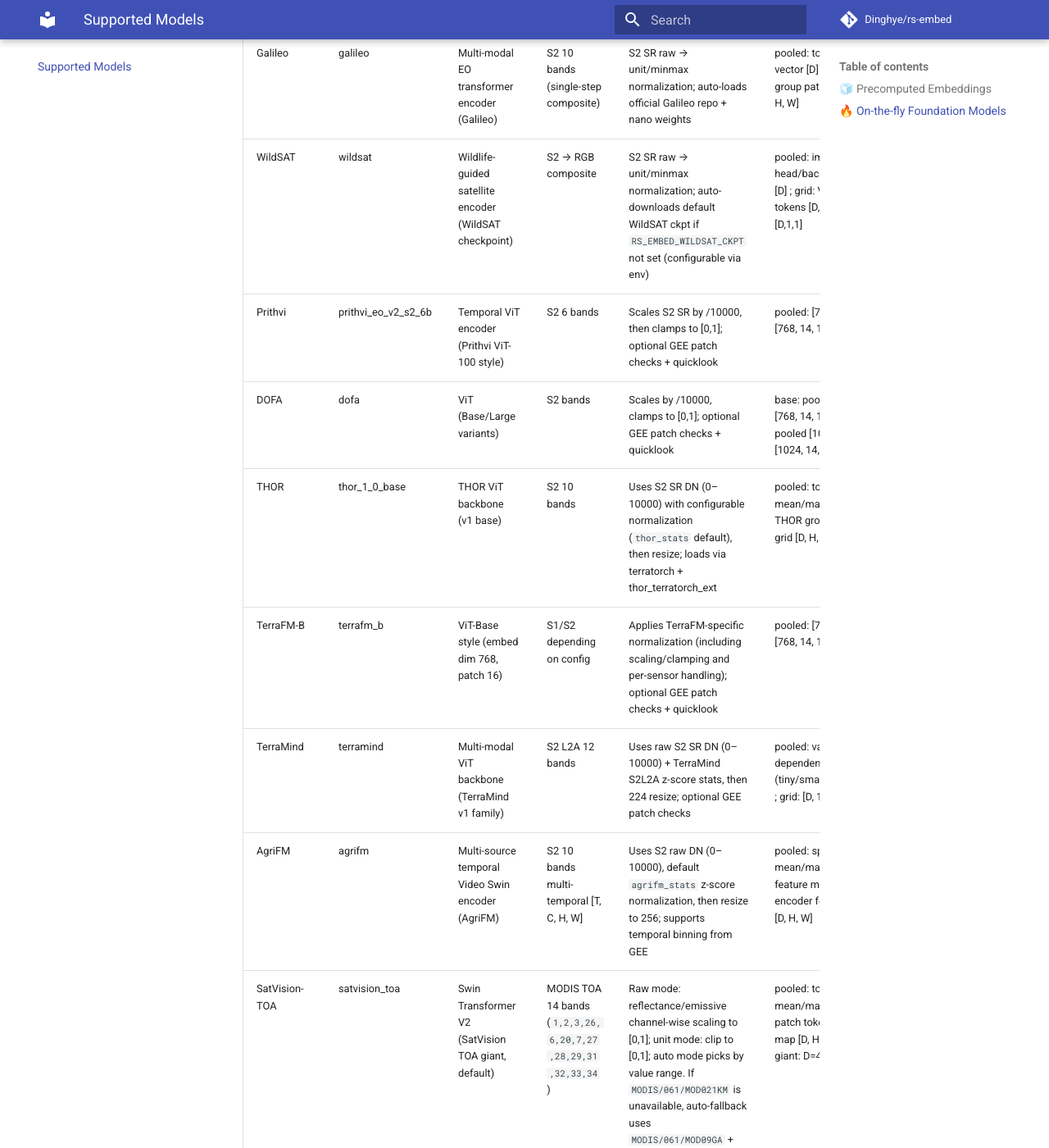
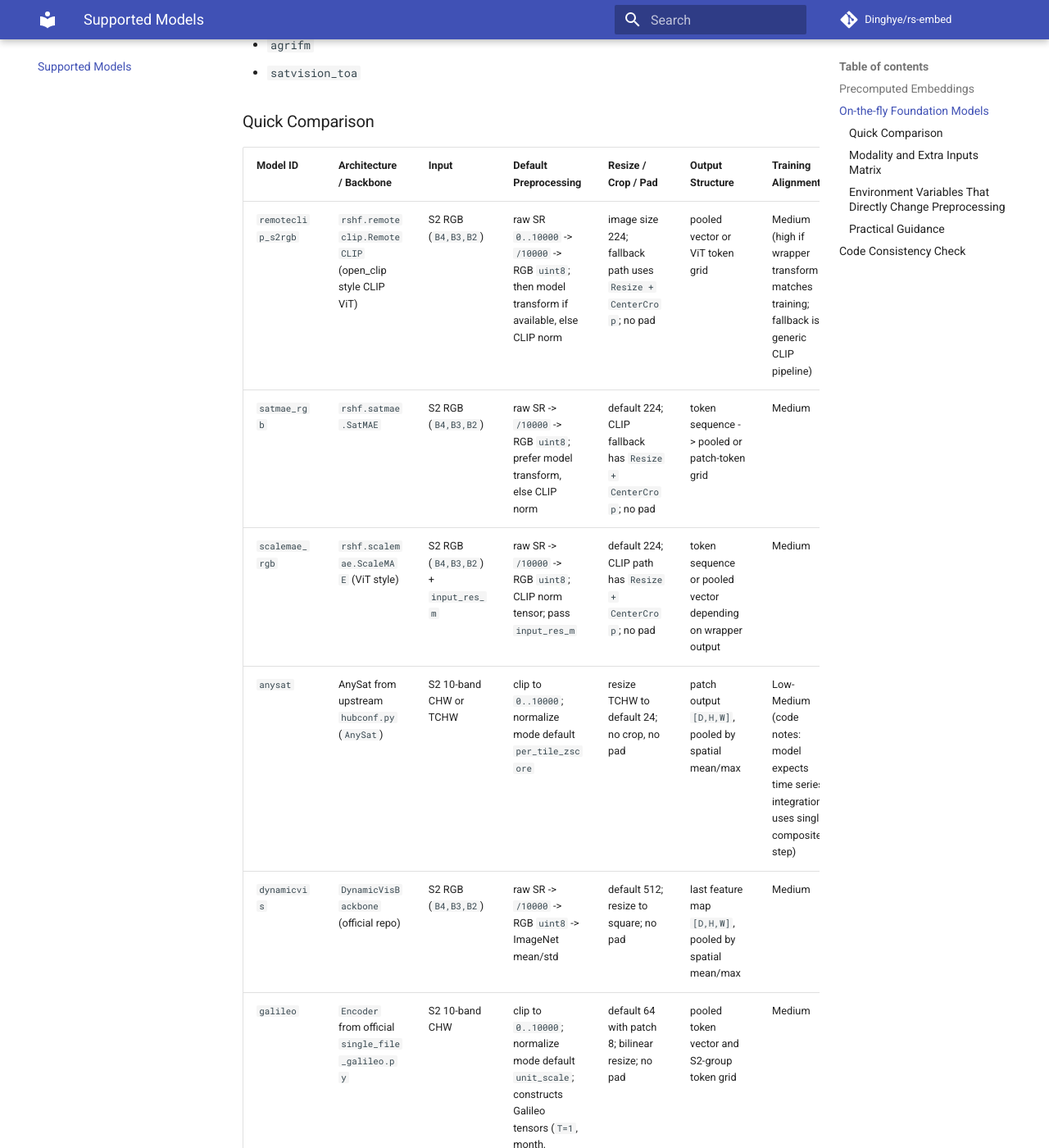
Before and after one commit to Dinghye/rs-embed, an MkDocs documentation site: the page built from docs/models.md, in a window 1280 px wide and 1400 px high, scrolled down 1464 px. Shown: the whole window at 82% size. Built offline with MkDocs 1.6.1 and Material for MkDocs 9.7.7, drawn with Linux system fonts in a browser that asks for light colours; comment, search, counter and statistics services are not loaded; some of the changed text lies outside the part shown.

Commit message:
fix:prithvi error;add:model docs

```diff
--- a/docs/models.md
+++ b/docs/models.md
@@ -2,33 +2,129 @@
 
 This page lists supported model backends and their I/O characteristics.
 
+## Precomputed Embeddings
 
-
-## 🧊 **Precomputed Embeddings**
-
-|**Model**|**ID**|**Output**|**Resolution**|**Dim**|**Time Coverage**|**Notes**|
+| **Model** | **ID** | **Output** | **Resolution** | **Dim** | **Time Coverage** | **Notes** |
 |---|---|---|---|---|---|---|
-|**Tessera**|tessera|pooled / grid|0.1°|128|2017–2025|GeoTessera global tile embeddings|
-|**Google Satellite Embedding (Alpha Earth)**|gse_annual|pooled / grid|10 m|64|2017–2024|Annual embeddings via GEE|
-|**Copernicus Embed**|copernicus_embed|pooled / grid|0.25°|768|2021|Official Copernicus embeddings|
+| **Tessera** | `tessera` | pooled / grid | 0.1° | 128 | 2017–2025 | GeoTessera global tile embeddings |
+| **Google Satellite Embedding (Alpha Earth)** | `gse_annual` | pooled / grid | 10 m | 64 | 2017–2024 | Annual embeddings via GEE |
+| **Copernicus Embed** | `copernicus_embed` | pooled / grid | 0.25° | 768 | 2021 | Official Copernicus embeddings |
 
 ---
-## 🔥  **On-the-fly Foundation Models**
 
-| **Model**  | **ID**          | **Architecture**                                | **Input**       | **Preprocessing / Normalization**                        | **Raw output dimension(s)**                                                        | **Note**        ｜
-|------------|------------------|-------------------------------------------------|---------------------------|------------------------------------------------------------------------------------------------------------------------------------|------------------------------------------------------------------------------------|------------------|
-| RemoteClip | remoteclip_s2rgb | CLIP-style Vision Transformer (ViT-B/32)        | S2 → RGB composite        | RGB → uint8 + CLIP image normalization (mean/std); optional GEE patch checks + quicklook                                         | pooled: [512] (projection dim) ; grid: [768, 7, 7] (ViT width + 224/32 tokens)     |                  |
-| SatMAE     | satmae_rgb     | ViT-L/16 (Masked Autoencoder-style pretraining) | S2 → RGB composite        | RGB → uint8 + CLIP image normalization; optional GEE patch checks + quicklook                                                   | pooled: [1024] ; grid: [1024, 14, 14]                                              |                  |
-| ScaleMAE   | scalemae_rgb   | ViT-L/16 (Masked Autoencoder-style)             | S2 → RGB composite        | RGB → uint8 + CLIP image normalization; optional GEE patch checks + quicklook                                                | pooled: [1024] ; grid: [1024, 14, 14]                                              |                  |
-| AnySat     | anysat         | Multi-modal EO transformer (AnySat base)        | S2 10 bands (single-step composite) | S2 SR raw → optional per-tile normalization; uses AnySat patch output as embedding grid                                        | pooled: [D] (patch mean/max) ; grid: [D, H, W]                                     | From AnySat      |
-| DynamicVis | dynamicvis     | Dynamic sparse visual backbone (Mamba-based)    | S2 → RGB composite        | RGB → ImageNet normalization; requires DynamicVis/OpenMMLab runtime deps + HF checkpoint                                        | pooled: last-stage feature mean/max ; grid: last-stage feature map [D, H, W]        | From DynamicVis  |
-| Galileo    | galileo        | Multi-modal EO transformer encoder (Galileo)    | S2 10 bands (single-step composite) | S2 SR raw → unit/minmax normalization; auto-loads official Galileo repo + nano weights                                          | pooled: token-mean vector [D] ; grid: S2-group patch tokens [D, H, W]               | From Galileo     |
-| WildSAT    | wildsat        | Wildlife-guided satellite encoder (WildSAT checkpoint) | S2 → RGB composite   | S2 SR raw → unit/minmax normalization; auto-downloads default WildSAT ckpt if `RS_EMBED_WILDSAT_CKPT` not set (configurable via env) | pooled: image-head/backbone vector [D] ; grid: ViT patch tokens [D, H, W] or [D,1,1] | From WildSAT     |
-| Prithvi    | prithvi_eo_v2_s2_6b   | Temporal ViT encoder (Prithvi ViT-100 style)    | S2 6 bands         | Scales S2 SR by /10000, then clamps to [0,1]; optional GEE patch checks + quicklook                                                 | pooled: [768] ; grid: [768, 14, 14]                                                | From TerraTorch  |
-| DOFA       | dofa          | ViT (Base/Large variants)                       | S2 bands            | Scales by /10000, clamps to [0,1]; optional GEE patch checks + quicklook                                                       | base: pooled [768], grid [768, 14, 14] ; large: pooled [1024], grid [1024, 14, 14] | From TorchGeo    |
-| THOR       | thor_1_0_base | THOR ViT backbone (v1 base)                     | S2 10 bands         | Uses S2 SR DN (0–10000) with configurable normalization (`thor_stats` default), then resize; loads via terratorch + thor_terratorch_ext | pooled: token mean/max [D] ; grid: THOR grouped token grid [D, H, W]               | From FM4CS/THOR  |
-| TerraFM-B  | terrafm_b        | ViT-Base style (embed dim 768, patch 16)        | S1/S2 depending on config | Applies TerraFM-specific normalization (including scaling/clamping and per-sensor handling); optional GEE patch checks + quicklook | pooled: [768] ; grid: [768, 14, 14]                                                |                  |
-| TerraMind  | terramind        | Multi-modal ViT backbone (TerraMind v1 family) | S2 L2A 12 bands     | Uses raw S2 SR DN (0–10000) + TerraMind S2L2A z-score stats, then 224 resize; optional GEE patch checks                              | pooled: variant dependent (tiny/small/base/large) ; grid: [D, 14, 14]              | From TerraTorch  |
-| AgriFM     | agrifm           | Multi-source temporal Video Swin encoder (AgriFM) | S2 10 bands multi-temporal [T, C, H, W] | Uses S2 raw DN (0–10000), default `agrifm_stats` z-score normalization, then resize to 256; supports temporal binning from GEE | pooled: spatial mean/max of encoder feature map [D] ; grid: encoder feature map [D, H, W] | From AgriFM      |
-| SatVision-TOA | satvision_toa | Swin Transformer V2 (SatVision TOA giant, default) | MODIS TOA 14 bands (`1,2,3,26,6,20,7,27,28,29,31,32,33,34`) | Raw mode: reflectance/emissive channel-wise scaling to [0,1]; unit mode: clip to [0,1]; auto mode picks by value range. If `MODIS/061/MOD021KM` is unavailable, auto-fallback uses `MODIS/061/MOD09GA` + `MODIS/061/MOD21A1D` proxy channels. | pooled: token mean/max [D] ; grid: patch tokens/feature map [D, H, W] (default giant: D=4096) | From NASA CISTO SatVision |
-| FoMo       | fomo             | MultiSpectral ViT (FoMo-Net_1 style)          | S2 SR 12 bands      | Uses S2 raw DN (0-10000), default unit-scale normalization, 64 resize; loads FoMo-Bench code + FoMo-Net checkpoint                | pooled: token mean/max [768] ; grid: spectral-averaged patch tokens [768, H, W]    | From FoMo-Bench  |
+## On-the-fly Foundation Models
+
+Source of truth:
+
+- `rs-embed/src/rs_embed/embedders/catalog.py`
+- `rs-embed/src/rs_embed/embedders/onthefly_*.py`
+- `rs-embed/src/rs_embed/embedders/_vit_mae_utils.py`
+- `rs-embed/src/rs_embed/embedders/runtime_utils.py`
+
+Registered on-the-fly IDs:
+
+- `remoteclip_s2rgb`
+- `satmae_rgb`
+- `scalemae_rgb`
+- `anysat`
+- `dynamicvis`
+- `galileo`
+- `wildsat`
+- `prithvi_eo_v2_s2_6b`
+- `terrafm_b`
+- `terramind`
+- `dofa`
+- `fomo`
+- `thor_1_0_base`
+- `agrifm`
+- `satvision_toa`
+
+### Quick Comparison
+
+| Model ID | Architecture / Backbone | Input | Default Preprocessing | Resize / Crop / Pad | Output Structure | Training Alignment |
+|---|---|---|---|---|---|---|
+| `remoteclip_s2rgb` | `rshf.remoteclip.RemoteCLIP` (open_clip style CLIP ViT) | S2 RGB (`B4,B3,B2`) | raw SR `0..10000` -> `/10000` -> RGB `uint8`; then model transform if available, else CLIP norm | image size 224; fallback path uses `Resize + CenterCrop`; no pad | pooled vector or ViT token grid | Medium (high if wrapper transform matches training; fallback is generic CLIP pipeline) |
+| `satmae_rgb` | `rshf.satmae.SatMAE` | S2 RGB (`B4,B3,B2`) | raw SR -> `/10000` -> RGB `uint8`; prefer model transform, else CLIP norm | default 224; CLIP fallback has `Resize + CenterCrop`; no pad | token sequence -> pooled or patch-token grid | Medium |
+| `scalemae_rgb` | `rshf.scalemae.ScaleMAE` (ViT style) | S2 RGB (`B4,B3,B2`) + `input_res_m` | raw SR -> `/10000` -> RGB `uint8`; CLIP norm tensor; pass `input_res_m` | default 224; CLIP path has `Resize + CenterCrop`; no pad | token sequence or pooled vector depending on wrapper output | Medium |
+| `anysat` | AnySat from upstream `hubconf.py` (`AnySat`) | S2 10-band CHW or TCHW | clip to `0..10000`; normalize mode default `per_tile_zscore` | resize TCHW to default 24; no crop, no pad | patch output `[D,H,W]`, pooled by spatial mean/max | Low-Medium (code notes: model expects time series, integration uses single composite step) |
+| `dynamicvis` | `DynamicVisBackbone` (official repo) | S2 RGB (`B4,B3,B2`) | raw SR -> `/10000` -> RGB `uint8` -> ImageNet mean/std | default 512; resize to square; no pad | last feature map `[D,H,W]`, pooled by spatial mean/max | Medium |
+| `galileo` | `Encoder` from official `single_file_galileo.py` | S2 10-band CHW | clip to `0..10000`; normalize mode default `unit_scale`; constructs Galileo tensors (`T=1`, month, masks), optional NDVI channel | default 64 with patch 8; bilinear resize; no pad | pooled token vector and S2-group token grid | Medium |
+| `wildsat` | WildSAT backbone + optional image head from checkpoint | S2 RGB CHW | clip to `0..10000` then `/10000`; default normalization `minmax`; convert to `uint8` then unit tensor | default 224; resize RGB; no pad | pooled branch output and optional grid (token or feature path) | Medium-Low |
+| `prithvi_eo_v2_s2_6b` | TerraTorch `BACKBONE_REGISTRY` Prithvi backbone | S2 6-band (`BLUE,GREEN,RED,NIR_NARROW,SWIR_1,SWIR_2`) | raw SR -> `/10000` -> clamp `[0,1]`; prep mode from env | default mode `resize` to 224; optional `pad` to patch multiple (legacy) | token sequence -> pooled or patch-token grid | Medium |
+| `terrafm_b` | TerraFM-B from HF code/weights | S2 12-band or S1 VV/VH | S2: `/10000` to `[0,1]`; S1: `log1p` + p99 scaling to `[0,1]` | resize to 224; no pad | pooled embedding, optional feature-map grid | Medium |
+| `terramind` | TerraTorch `BACKBONE_REGISTRY` TerraMind backbone | S2 SR 12-band | raw `0..10000`; resize 224; z-score with TerraMind v1/v01 pretrained mean/std | fixed 224; no pad | token sequence -> pooled or patch-token grid | High |
+| `dofa` | TorchGeo DOFA (`dofa_base_patch16_224` / `dofa_large_patch16_224`) | multi-band SR CHW + wavelengths | raw SR -> `/10000` to `[0,1]`; provide/infer wavelengths | bilinear resize to 224; explicitly no crop/pad | pooled vector or token grid (usually 14x14) | Medium-High |
+| `fomo` | FoMo `MultiSpectralViT` (FoMo-Bench) | S2 SR 12-band | clip `0..10000`; default `unit_scale` (optional minmax/none) | default 64; bilinear resize; no pad | token sequence pooled; grid as spectral-mean patch-token map | Medium |
+| `thor_1_0_base` | THOR via TerraTorch + `thor_terratorch_ext` | S2 SR 10-band | clip `0..10000`; default `thor_stats` z-score after reflectance scaling | default 288; bilinear resize; no pad | pooled tokens and grouped token grid | Medium-High |
+| `agrifm` | AgriFM `PretrainingSwinTransformer3DEncoder` | S2 10-band time series `[T,C,H,W]` | clip `0..10000`; default `agrifm_stats` z-score using official config stats | default 224; TCHW resize; no pad | feature map grid `[D,H,W]`, pooled by spatial mean/max | High |
+| `satvision_toa` | `timm` `SwinTransformerV2` (SatVision-TOA checkpoints) | TOA 14 channels in strict order | channel-aware normalization to `[0,1]` (`auto/raw/unit`, reflectance + emissive calibration) | default 128; bilinear resize; no pad | model output as pooled or grid depending on tensor shape | High (if band order and calibration match checkpoint) |
+
+### Modality and Extra Inputs Matrix
+
+Interpretation:
+
+- "Backbone multimodal" means the upstream foundation model family supports multiple modalities.
+- "Current rs-embed path" means what this implementation currently feeds in practice.
+- "Requires extra metadata" means additional non-image inputs required by the forward path (hard requirement).
+
+| Model ID | Backbone multimodal? | Current rs-embed path uses multiple modalities? | Multi-input forward (beyond image tensor)? | Requires extra metadata? |
+|---|---|---|---|---|
+| `remoteclip_s2rgb` | No | No | No | No |
+| `satmae_rgb` | No | No | No | No |
+| `scalemae_rgb` | No | No | Yes (`input_res_m`) | Yes: scale/resolution (`sensor.scale_m`) |
+| `anysat` | Yes | No (S2 path only in current adapter) | Yes (`s2`, `s2_dates`) | Yes: day-of-year/date signal (derived from temporal range) |
+| `dynamicvis` | No | No | No | No |
+| `galileo` | Yes | Mostly S2 path in current adapter | Yes (multiple tensors + masks + `months`) | Yes: month/time signal (derived from temporal range) |
+| `wildsat` | No | No | No | No |
+| `prithvi_eo_v2_s2_6b` | No (this adapter path) | No | Yes (`x`, `temporal_coords`, `location_coords`) | Yes: location + time are required |
+| `terrafm_b` | Yes (`S1`/`S2`) | Yes (select one modality per call: `s1` or `s2`) | No | No hard extra metadata (optional S1 options: orbit, linear/DB path) |
+| `terramind` | Yes | Usually single selected modality (`S2L2A` default) | No (single selected modality tensor in this adapter) | No hard extra metadata |
+| `dofa` | Yes (spectral generalization) | Yes (multi-band spectral input) | Yes (image + wavelength list) | Yes: per-band wavelengths (explicit or inferable from bands) |
+| `fomo` | No | No | No | No |
+| `thor_1_0_base` | No (this adapter path) | No | No | No |
+| `agrifm` | No (this adapter path) | No | No extra side tensor, but temporal stack `[T,C,H,W]` required | Temporal coverage is important (no separate metadata tensor) |
+| `satvision_toa` | No (this adapter path) | No | No separate side tensor | Yes: strict 14-channel order/calibration schema (band semantics) |
+
+Practically multi-input models:
+
+- `prithvi_eo_v2_s2_6b`: image + temporal coords + location coords
+- `anysat`: image/time-series + date tokens (`s2_dates`)
+- `galileo`: image-derived tensors + masks + month
+- `dofa`: image + wavelength vector
+- `scalemae_rgb`: image + `input_res_m`
+
+### Environment Variables That Directly Change Preprocessing
+
+| Model ID | Main preprocessing env keys |
+|---|---|
+| `remoteclip_s2rgb` | fixed `image_size=224` in code path; no per-model preprocess env switch |
+| `satmae_rgb` | `RS_EMBED_SATMAE_IMG` |
+| `scalemae_rgb` | `RS_EMBED_SCALEMAE_IMG` |
+| `anysat` | `RS_EMBED_ANYSAT_IMG`, `RS_EMBED_ANYSAT_NORM` |
+| `dynamicvis` | `RS_EMBED_DYNAMICVIS_IMG` |
+| `galileo` | `RS_EMBED_GALILEO_IMG`, `RS_EMBED_GALILEO_PATCH`, `RS_EMBED_GALILEO_NORM`, `RS_EMBED_GALILEO_INCLUDE_NDVI` |
+| `wildsat` | `RS_EMBED_WILDSAT_IMG`, `RS_EMBED_WILDSAT_NORM` |
+| `prithvi_eo_v2_s2_6b` | `RS_EMBED_PRITHVI_PREP`, `RS_EMBED_PRITHVI_IMG`, `RS_EMBED_PRITHVI_PATCH_MULT` |
+| `terrafm_b` | modality and sensor-side options (`s2`/`s1`); image size fixed to 224 in implementation |
+| `terramind` | `RS_EMBED_TERRAMIND_NORMALIZE` (default z-score stats), image size fixed 224 |
+| `dofa` | image size fixed 224; provider/tensor channels and wavelengths drive preprocessing |
+| `fomo` | `RS_EMBED_FOMO_IMG`, `RS_EMBED_FOMO_NORM` |
+| `thor_1_0_base` | `RS_EMBED_THOR_IMG`, `RS_EMBED_THOR_NORMALIZE` |
+| `agrifm` | `RS_EMBED_AGRIFM_IMG`, `RS_EMBED_AGRIFM_NORM`, `RS_EMBED_AGRIFM_FRAMES` |
+| `satvision_toa` | `RS_EMBED_SATVISION_TOA_IMG`, `RS_EMBED_SATVISION_TOA_NORM`, channel-index and calibration env keys |
+
+### Practical Guidance
+
+- For highest reproducibility, keep each model's default normalization mode unless you can match the original training pipeline exactly.
+- For strict-schema models (`satvision_toa`, `terramind`, `thor_1_0_base`, `agrifm`), do not change channel order unless checkpoint metadata explicitly allows it.
+- If comparing embeddings across models, standardize ROI and temporal compositing first; model preprocessing differences are substantial.
+
+## Code Consistency Check
+
+Checked against current code in `rs-embed/src/rs_embed/embedders/`:
+
+- Model registration list in this page matches `catalog.py`.
+- `prithvi_eo_v2_s2_6b` defaults are `resize` + target `224`, optional `pad` legacy mode.
+- `prithvi_eo_v2_s2_6b` location input order is `(lon, lat)` in both single and batch forward.
+- `agrifm` default image size is `224` (updated from older `256` wording).
+- `anysat` passes `s2_dates`; `galileo` passes `months`; `dofa` passes wavelength vector; `scalemae_rgb` passes `input_res_m`.
```
Also changed, not shown: 1 other file.
